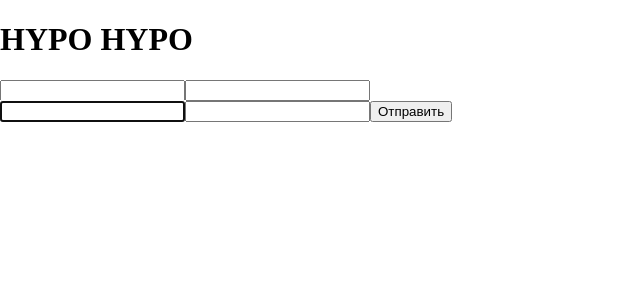
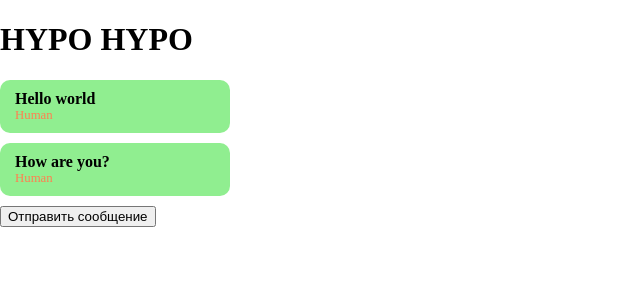
Before and after one commit to Partizan84/reactjs, a React app: page / in a window 1280 px wide. Shown: the top 300 px of the page, without its empty margins (0-640 px from the left). Built offline with nearby package versions, Linux system fonts and the light colour scheme.

Commit message:
Err run build, install Css.plugin

```diff
--- a/index.html
+++ b/index.html
@@ -6,6 +6,7 @@
     <meta http-equiv="X-UA-Compatible" content="IE=edge">
     <meta name="viewport" content="width=device-width, initial-scale=1.0">
     <title>Document</title>
+    <link rel="stylesheet" type="text/css" href="bundle.css">
 </head>
 
 <body>
--- a/package.json
+++ b/package.json
@@ -24,6 +24,7 @@
     "babel-loader": "^8.2.2",
     "css-loader": "^5.1.2",
     "html-webpack-plugin": "^5.2.0",
+    "mini-css-extract-plugin": "^1.3.9",
     "prop-types": "^15.7.2",
     "style-loader": "^2.0.0",
     "webpack-cli": "^4.5.0",
--- a/src/components/App/App.jsx
+++ b/src/components/App/App.jsx
@@ -5,9 +5,9 @@ function App() {
     console.log('Hell from React');
     return (
         <div>
-            <Form />
-            {/* <Messages /> */}
-            <UncontrolledForm />
+            {/*<Form />*/}
+            <Messages />
+            {/*<UncontrolledForm />*/}
         </div>
     );
 }
--- a/src/components/Messages/message.css
+++ b/src/components/Messages/message.css
@@ -0,0 +1,16 @@
+.message {
+    border-radius: 10px;
+    background-color: lightgreen;
+    max-width: 200px;
+    margin: 10px 0;
+    padding: 10px 15px;
+}
+.message__text{
+    font-weight: bold;
+    font-size: 1rem;
+}
+
+.message__author {
+    font-size: 0.8rem;
+    color: coral;
+}
--- a/src/components/Messages/message.jsx
+++ b/src/components/Messages/message.jsx
@@ -2,14 +2,15 @@ import './message.css';
 
 const Message = (props) => {
     return (
-        <div className='my-class' style={mainStyle}>
-            <div>{props.text}</div>
-            <div>{props.author}</div>
+        <div className='message' /*style={mainStyle}*/>
+            <div className='message__text'>{props.text}</div>
+            <div className='message__author'>{props.author}</div>
         </div>
     );
 };
 export { Message };
 
-const mainStyle = {
-    marginTop: '10px', backgroundColor: 'greenyellow'
-};
+//const mainStyle = {
+//    marginTop: '10px',
+//    backgroundColor: 'greenyellow',
+//};
--- a/webpack.config.js
+++ b/webpack.config.js
@@ -2,6 +2,7 @@ const webpack = require('webpack');
 const path = require('path');
 const { resolve } = require('path');
 const HtmlWebpackPlugin = require('html-webpack-plugin');
+const MiniCssExtractPlugin = require('mini-css-extract-plugin');
 
 module.exports = {
     entry: {
@@ -38,8 +39,12 @@ module.exports = {
                 },
             },
             {
-                test: /\.css$/,
-                use: ["style-loader", "css-loader"]
+                test: /\.css$/i,
+                use: [
+                    MiniCssExtractPlugin.loader,
+                    'style-loader',
+                    'css-loader'
+                ],
             },
         ],
     },
@@ -53,6 +58,11 @@ module.exports = {
                 filename: 'index.html',
             },
         ),
+        new MiniCssExtractPlugin(
+            {
+                filename: 'bundle.css'
+            }
+        ),
     ],
     devtool: 'inline-source-map',
 };
```
Also changed, not shown: 1 other file (tests, documents, lock files or other folders).
